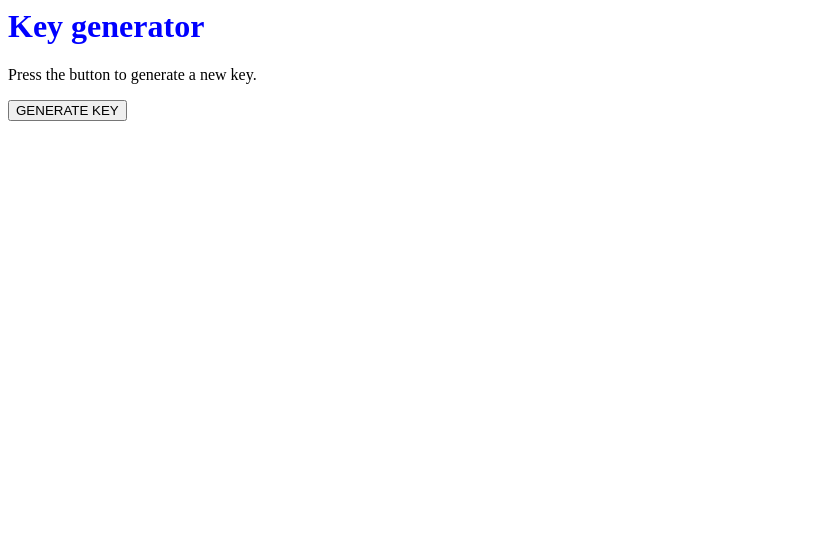
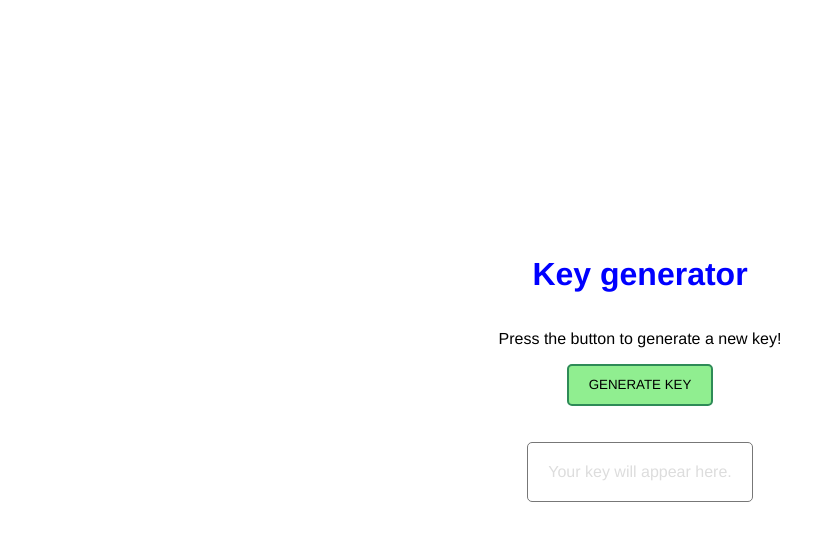
Before and after one commit to maciejpajkowski/keygen, a website built with Parcel: page index.html in a window 1280 px wide. Shown: the whole page, without its empty margins (0-835 px from the left). Built offline with nearby package versions, Linux system fonts and the light colour scheme.

Commit message:
Improved CSS

```diff
--- a/index.html
+++ b/index.html
@@ -7,12 +7,12 @@
 </head>
 
 <body>
-	<div class="app">
+	<div id="app">
 		<h1>Key generator</h1>
-		<p>Press the button to generate a new key.</p>
+		<p>Press the button to generate a new key!</p>
 		<button id="app--generate-key">GENERATE KEY</button>
 		<br /><br />
-		<div id="keyslot"></div>
+		<div id="keyslot">Your key will appear here.</div>
 	</div>
 	<script src="src/index.js"></script>
 </body>
--- a/src/index.js
+++ b/src/index.js
@@ -32,8 +32,9 @@ const generateStandardKey = () => {
       key = key.join("");
     }
   }
-
-  document.getElementById("keyslot").innerHTML = key;
+  const generatedKey = document.getElementById("keyslot");
+  generatedKey.innerHTML = key;
+  generatedKey.style.color = "black";
 };
 
 const button = document.getElementById("app--generate-key");
--- a/style.css
+++ b/style.css
@@ -1,3 +1,55 @@
+* {
+  font-family: "Franklin Gothic Medium", "Arial Narrow", Arial, sans-serif;
+}
+
+#app {
+  width: 90vw;
+  height: 90vh;
+  margin: 0 auto;
+  display: flex;
+  flex-direction: column;
+  justify-content: center;
+  align-items: center;
+  transition: all 0.3s;
+  animation: fadein 2s;
+}
+
+@keyframes fadein {
+  from {
+    opacity: 0;
+  }
+  to {
+    opacity: 1;
+  }
+}
+
+#keyslot {
+  color: #ddd;
+  border: 1px solid #777;
+  border-radius: 5px;
+  padding: 20px;
+}
+
+#app--generate-key {
+  padding: 0.7rem 1.2rem;
+}
+
 h1 {
   color: blue;
 }
+
+button {
+  border: 2px solid seagreen;
+  border-radius: 5px;
+  background: lightgreen;
+  transition: all 0.3s;
+}
+
+button:hover {
+  background: greenyellow;
+  cursor: pointer;
+}
+
+button:active {
+  background: yellow;
+}
```
